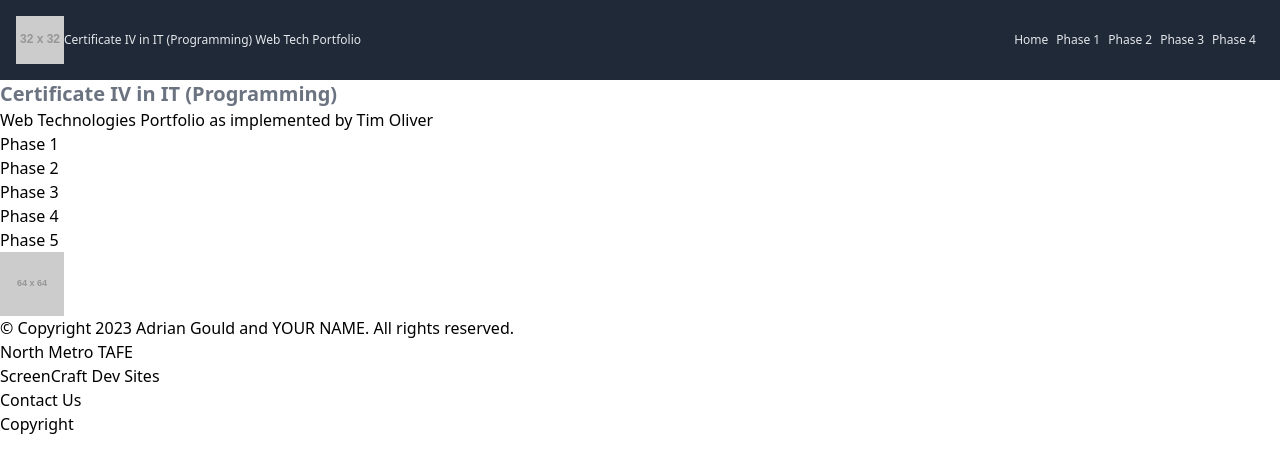
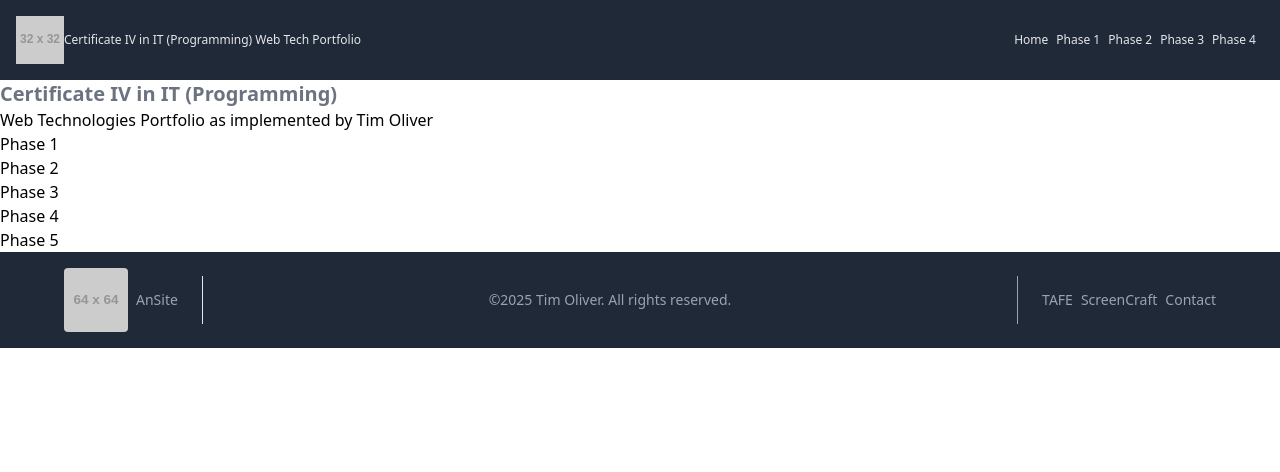
Before and after one commit to Ollie-TLO/WebTech-Portfolio, a website: page index.html in a window 1280 px wide. Drawn offline with Linux system fonts and the light colour scheme; placeholder pictures from the web are drawn by us.

Commit message:
feat(p5): Implement footer

```diff
--- a/index.html
+++ b/index.html
@@ -53,19 +53,36 @@
 		</div>
 	</article>
 </main>
-<footer>
-	<section>
-		<img src="https://placehold.co/64?text=logo" alt="Logo">
-		<p>© Copyright 2023 Adrian Gould and YOUR NAME. All rights reserved.</p>
-	</section>
-	<section>
-		<ul>
-			<li><a href="#">North Metro TAFE</a></li>
-			<li><a href="#">ScreenCraft Dev Sites</a></li>
-			<li><a href="#">Contact Us</a></li>
-			<li><a href="#">Copyright</a></li>
-		</ul>
-	</section>
+<footer class="bg-gray-800 w-full text-gray-400 body-font text-sm">
+	<div class="text-gray-400 bg-gray-800 body-font w-full flex flex-col sm:flex-row items-center justify-between p-6 mx-auto md:flex-row gap-0 max-w-[1200px]">
+		<section>
+			<a class="flex items-center mb-4 title-font md:mb-0 gap-2 pr-6 mr-6 border-r h-12 hover:text-white transition duration-100 ease-in-out">
+				<div class="h-16 w-16 overflow-hidden rounded">
+					<img src="https://placehold.co/64x64/1F2937/FFF?text=C+IV+IT\nProg" class="h-full w-full object-cover scale-150">
+				</div>
+				<h1>AnSite</h1>
+			</a>
+		</section>
+		<section>
+			<div class="flex flex-wrap border-gray-400 grow">
+				<p class="m-auto">
+					<a href="./copyright.html" class="hover:text-white transition duration-100 ease-in-out">
+						©2025 Tim Oliver. All rights reserved.
+					</a>
+				</p>
+			</div>
+		</section>
+		<section>
+			<div class="flex flex-wrap items-center pl-6 ml-6 border-l h-12 border-gray-400 md:mr-auto gap-2">
+				<a href="https://www.northmetrotafe.wa.edu.au"
+				class="hover:text-white transition duration-100 ease-in-out">TAFE</a>
+				<a href="https://components.dev.screencraft.net.au/"
+				class="hover:text-white transition duration-100 ease-in-out">ScreenCraft</a>
+				<a href="email:20126140@tafe.wa.edu.au"
+				class="hover:text-white transition duration-100 ease-in-out">Contact</a>
+			</div>
+		</section>
+	</div>
 </footer>
 </body>
 </html>
```
Also changed, not shown: assets/css/site.css.
